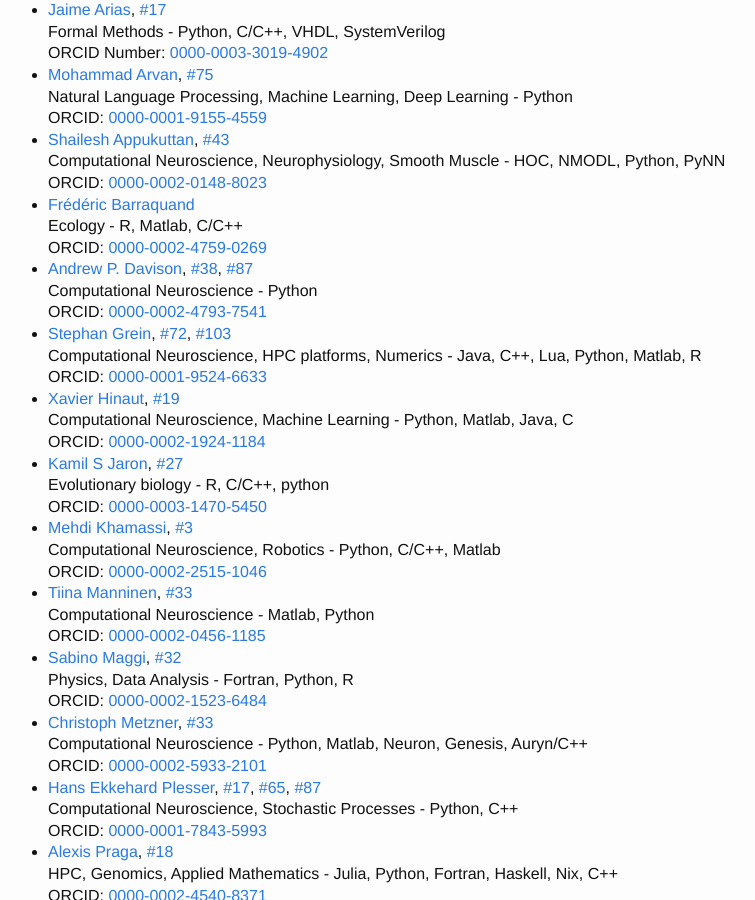
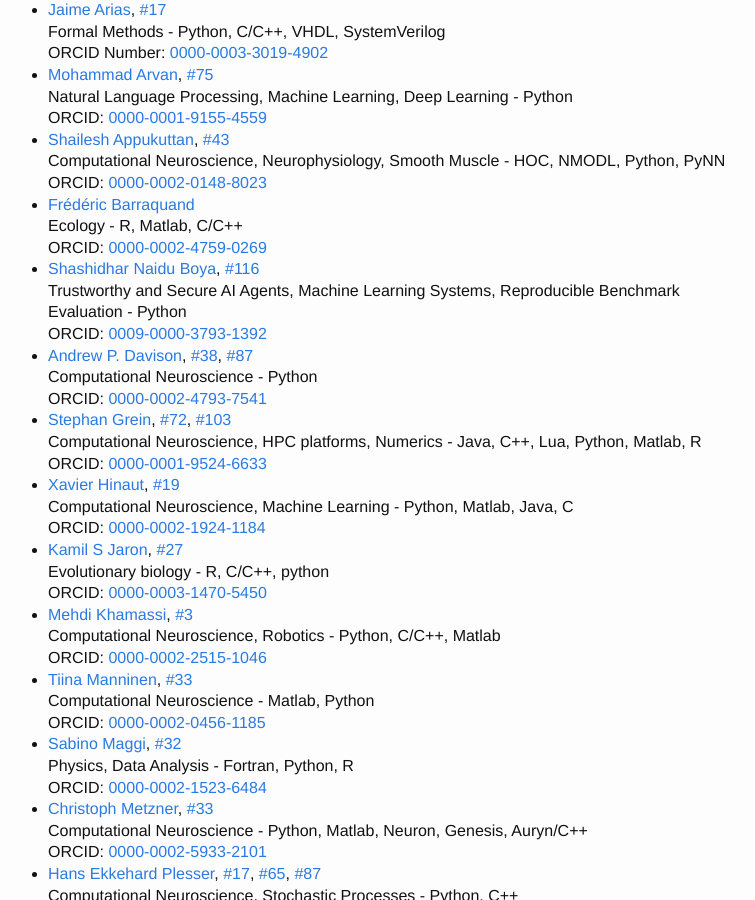
Before and after one commit to ReScience/rescience.github.io, a Jekyll site: the page built from 04-board.md, in a window 1280 px wide and 900 px high, scrolled down 1907 px. Shown: the whole window, without its empty margins (252-1007 px from the left). Built offline with Jekyll 4.4.1, drawn with Linux system fonts in a browser that asks for light colours; our own code applies the rules of GitHub Pages for plain Markdown files.

Commit message:
Add Shashidhar Naidu Boya to reviewers
Links completed review ReScience/submissions#116 and adds reviewer expertise and ORCID.

```diff
--- a/04-board.md
+++ b/04-board.md
@@ -113,6 +113,10 @@
 * [Frédéric Barraquand](https://github.com/fbarraquand)
   Ecology - R, Matlab, C/C++
   ORCID: [0000-0002-4759-0269](https://orcid.org/0000-0002-4759-0269)
+* [Shashidhar Naidu Boya](https://github.com/shashidharboya),
+  [#116](https://github.com/ReScience/submissions/issues/116#issuecomment-6460376064)
+  Trustworthy and Secure AI Agents, Machine Learning Systems, Reproducible Benchmark Evaluation - Python
+  ORCID: [0009-0000-3793-1392](https://orcid.org/0009-0000-3793-1392)
 * [Andrew P. Davison](https://github.com/apdavison),
   [#38](https://github.com/ReScience/submissions/issues/38),
   [#87](https://github.com/ReScience/submissions/issues/87)
```
